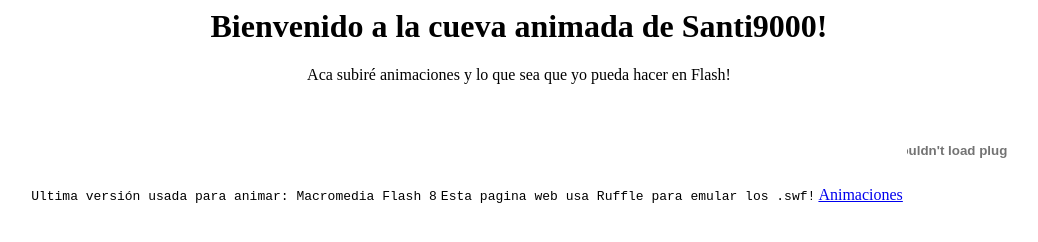
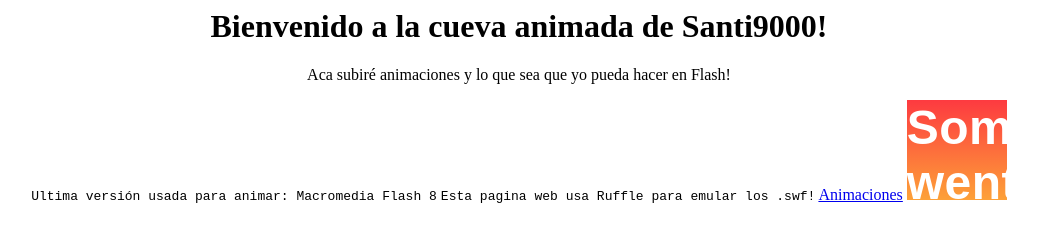
Before and after one commit to Santi99999/flashanims, a plain HTML site: page main.html in a window 1280 px wide. Shown: the whole page, without its empty margins (121-1159 px from the left). Drawn offline with Linux system fonts and the light colour scheme; a script that the page names is missing.

Commit message:
Update main.html

```diff
--- a/main.html
+++ b/main.html
@@ -1,5 +1,6 @@
 <html>
   <title>Cueva animada de Santi9000</title>
+  <script src="ruffle/ruffle.js"></script>
   <body>
     <center>
       <div>
```
